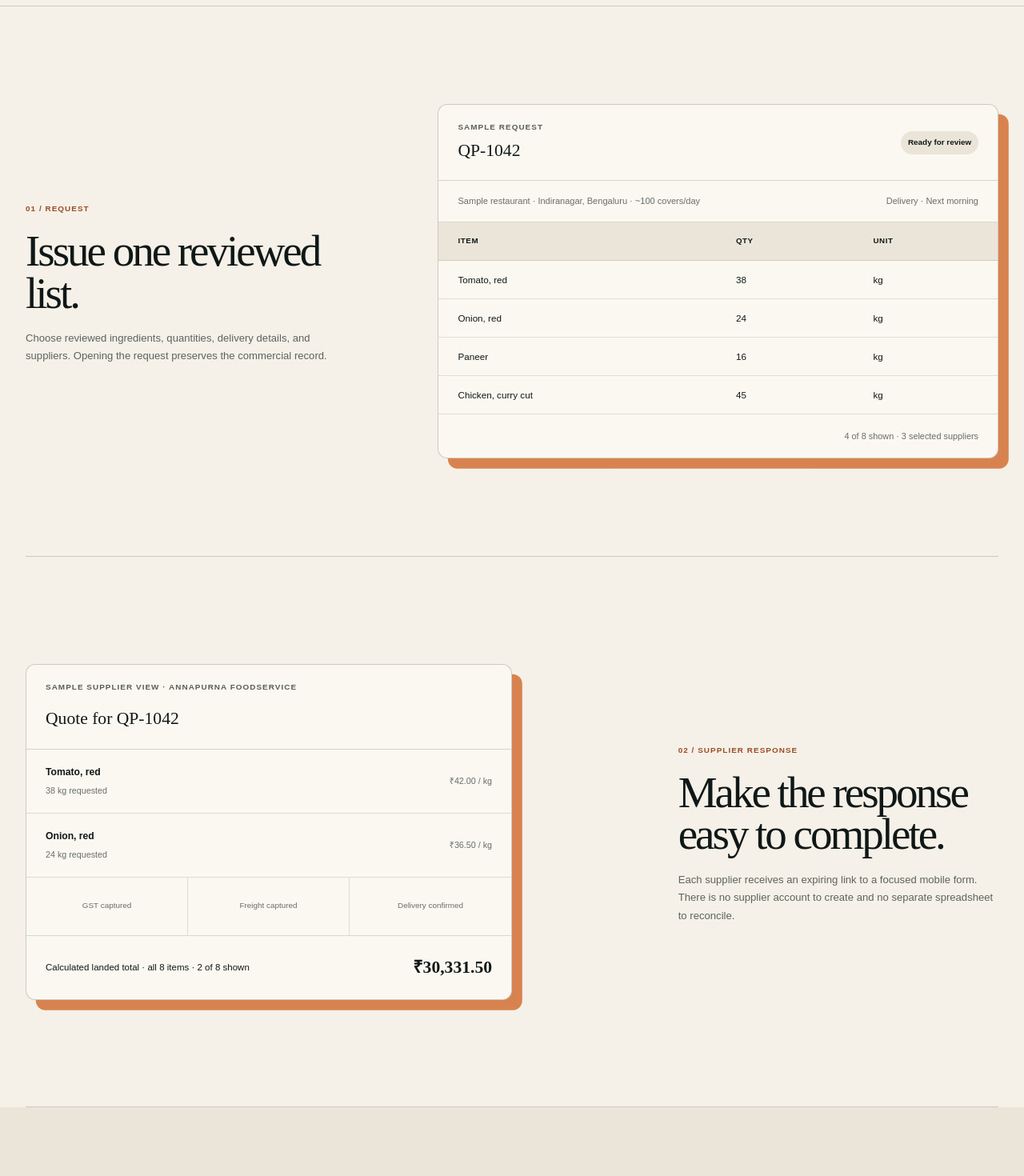
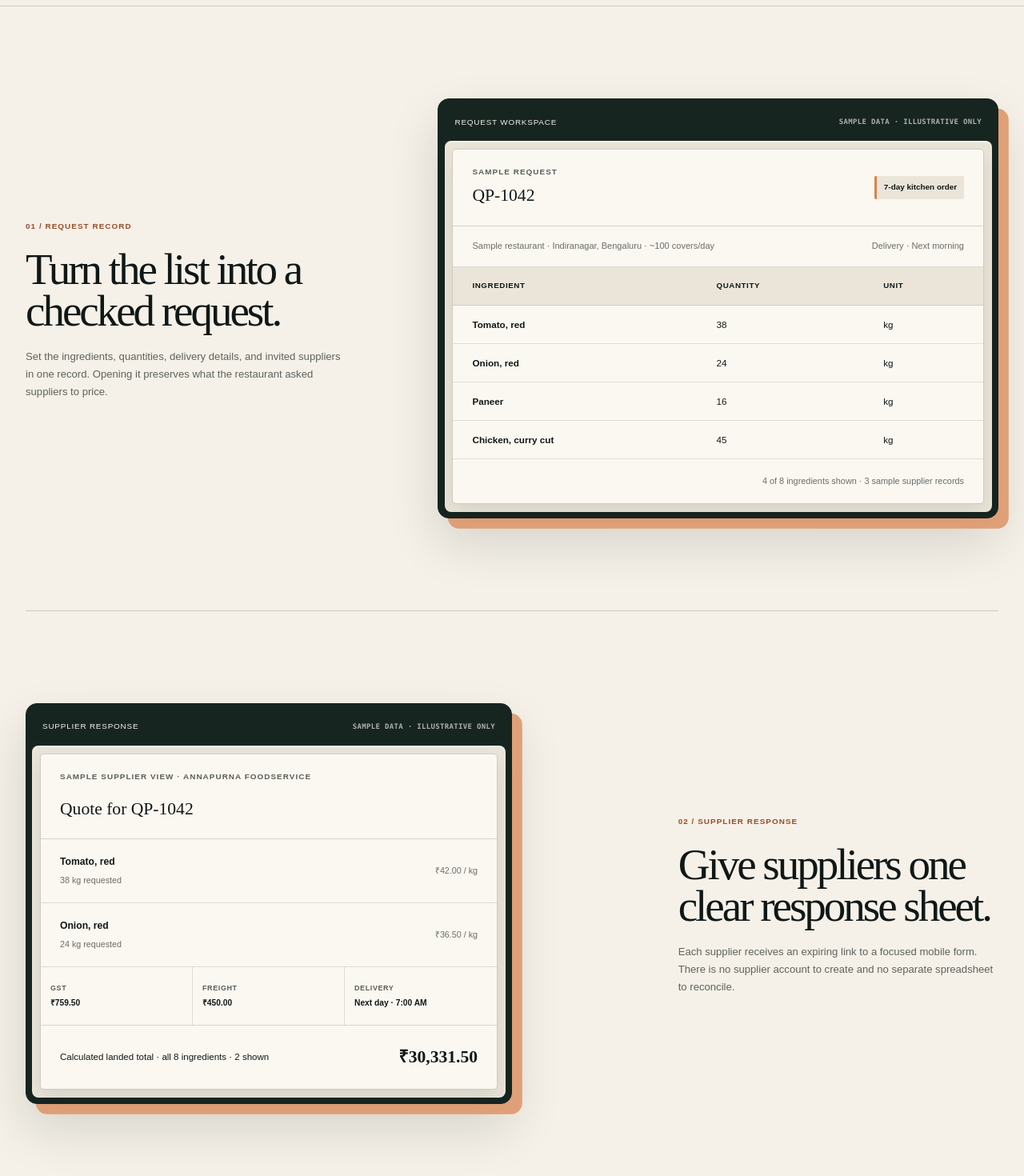
Before and after one commit to Utsavd7/AutoRFP-Automated-Ingredient-Procurement-System, a Next.js app: page /product in a window 1280 px wide. Shown: the part 660-2130 px from the top of the page at 80% size. Built offline with nearby package versions, Linux system fonts and the light colour scheme; no server answers.

Commit message:
style: unify public and product surfaces

```diff
--- a/src/app/globals.css
+++ b/src/app/globals.css
@@ -983,12 +983,58 @@ textarea {
 .tour-step__copy p { max-width: 30rem; margin: 0; color: color-mix(in srgb, var(--ink) 66%, transparent); font-size: 0.82rem; line-height: 1.7; }
 .tour-index { color: var(--copper-text); }
 
+.tour-product {
+  min-width: 0;
+  padding: 0.45rem;
+  border: 1px solid var(--raised-ink);
+  border-radius: 14px;
+  background: var(--raised-ink);
+  box-shadow:
+    0.8rem 0.8rem 0 color-mix(in srgb, var(--copper) 74%, var(--stone)),
+    0 1.8rem 4rem color-mix(in srgb, var(--ink) 14%, transparent);
+}
+
+.tour-product--supplier { max-width: 38rem; }
+
+.tour-product__bar {
+  min-height: 2.8rem;
+  display: flex;
+  align-items: center;
+  justify-content: space-between;
+  gap: 1rem;
+  padding: 0.55rem 0.8rem 0.65rem;
+  color: var(--stone);
+  font-size: 0.62rem;
+  letter-spacing: 0.08em;
+  text-transform: uppercase;
+}
+
+.tour-product__bar strong {
+  color: color-mix(in srgb, var(--stone) 68%, transparent);
+  font-family: var(--font-mono);
+  font-size: 0.56rem;
+  font-weight: 620;
+  letter-spacing: 0.04em;
+  text-align: right;
+}
+
+.tour-product__surface {
+  min-width: 0;
+  padding: 0.55rem;
+  border: 1px solid color-mix(in srgb, var(--stone) 22%, transparent);
+  border-radius: 8px;
+  background: var(--soft-stone);
+  box-shadow: 0 1px 0 rgba(255, 255, 255, 0.58) inset;
+}
+
 .tour-record,
 .supplier-sheet {
   border: 1px solid color-mix(in srgb, var(--ink) 20%, transparent);
-  border-radius: 12px;
+  border-radius: 5px;
   background: #FBF8F1;
-  box-shadow: 0.8rem 0.8rem 0 var(--copper);
+  box-shadow:
+    0 1px 0 rgba(255, 255, 255, 0.85) inset,
+    0 0.65rem 1.6rem color-mix(in srgb, var(--ink) 9%, transparent);
 }
 
 .tour-record header,
@@ -1011,7 +1057,8 @@ textarea {
   display: inline-flex;
   align-items: center;
   padding: 0.25rem 0.55rem;
-  border-radius: 999px;
+  border-left: 3px solid var(--copper);
+  border-radius: 2px;
   background: var(--soft-stone);
   color: var(--ink) !important;
   letter-spacing: 0 !important;
@@ -1032,16 +1079,19 @@ textarea {
 
 .tour-record table { width: 100%; border-collapse: collapse; font-size: 0.73rem; }
 .tour-record th, .tour-record td { height: 3rem; padding: 0.65rem 1.5rem; border-bottom: 1px solid color-mix(in srgb, var(--ink) 12%, transparent); text-align: left; }
-.tour-record th { background: var(--soft-stone); font-size: 0.61rem; letter-spacing: 0.06em; text-transform: uppercase; }
+.tour-record thead th { background: var(--soft-stone); font-size: 0.61rem; letter-spacing: 0.06em; text-transform: uppercase; }
+.tour-record tbody th { font-size: inherit; font-weight: 700; }
 .tour-record footer { min-height: 3.4rem; display: flex; align-items: center; justify-content: flex-end; padding: 0.7rem 1.5rem; color: color-mix(in srgb, var(--ink) 62%, transparent); font-size: 0.68rem; }
 
-.supplier-sheet { max-width: 38rem; }
+.supplier-sheet { max-width: none; }
 .supplier-sheet header { align-items: flex-start; flex-direction: column; }
 .supplier-line { min-height: 5rem; display: flex; align-items: center; justify-content: space-between; gap: 1rem; padding: 1rem 1.5rem; border-bottom: 1px solid color-mix(in srgb, var(--ink) 13%, transparent); font-size: 0.76rem; }
 .supplier-line > div { display: grid; gap: 0.35rem; }
 .supplier-line span { color: color-mix(in srgb, var(--ink) 62%, transparent); font-size: 0.67rem; }
 .supplier-fields { display: grid; grid-template-columns: repeat(3, 1fr); }
-.supplier-fields span { min-height: 4.5rem; display: grid; place-items: center; padding: 0.75rem; border-right: 1px solid color-mix(in srgb, var(--ink) 13%, transparent); color: color-mix(in srgb, var(--ink) 62%, transparent); font-size: 0.62rem; text-align: center; }
+.supplier-fields > span { min-height: 4.5rem; display: grid; align-content: center; gap: 0.25rem; padding: 0.75rem; border-right: 1px solid color-mix(in srgb, var(--ink) 13%, transparent); text-align: left; }
+.supplier-fields small { color: var(--ink-label); font-size: 0.56rem; font-weight: 720; letter-spacing: 0.07em; text-transform: uppercase; }
+.supplier-fields strong { color: var(--ink); font-size: 0.64rem; font-weight: 700; line-height: 1.35; }
 .supplier-fields span:last-child { border-right: 0; }
 .supplier-sheet footer { min-height: 5rem; display: flex; align-items: center; justify-content: space-between; gap: 1rem; padding: 1rem 1.5rem; border-top: 1px solid color-mix(in srgb, var(--ink) 15%, transparent); font-size: 0.72rem; }
 .supplier-total__meta { min-width: 0; line-height: 1.45; }
@@ -1049,6 +1099,8 @@ textarea {
 .supplier-sheet footer strong { font-family: var(--font-display); font-size: 1.35rem; }
 
 .sample-ledger--compact { box-shadow: none; }
+.tour-product--comparison .tour-product__surface { padding: 0.4rem; }
+.tour-product--comparison .sample-ledger--compact { overflow: hidden; border-radius: 5px; }
 .sample-ledger--compact .sample-ledger__heading { padding: 1.5rem; }
 .sample-ledger--compact .sample-ledger__heading h2 { font-size: 2rem; }
 
@@ -1192,10 +1244,13 @@ textarea {
   .public-footer__legal { align-items: flex-start; flex-direction: column; justify-content: center; gap: 0.35rem; padding-block: 1rem; }
   .product-hero__intro { grid-template-columns: 1fr; gap: 1rem; }
   .tour-step--comparison { width: 100%; padding-inline: 0.375rem; }
-  .tour-record,
-  .supplier-sheet { box-shadow: 0.45rem 0.45rem 0 var(--copper); }
+  .tour-product { box-shadow: 0.45rem 0.45rem 0 color-mix(in srgb, var(--copper) 74%, var(--stone)); }
+  .tour-product__bar { align-items: flex-start; flex-direction: column; gap: 0.15rem; }
+  .tour-product__bar strong { text-align: left; }
+  .tour-record header { align-items: flex-start; flex-direction: column; }
+  .tour-record__meta { align-items: flex-start; flex-direction: column; }
   .supplier-fields { grid-template-columns: 1fr; }
-  .supplier-fields span { min-height: 3rem; border-right: 0; border-bottom: 1px solid color-mix(in srgb, var(--ink) 13%, transparent); }
+  .supplier-fields > span { min-height: 3rem; border-right: 0; border-bottom: 1px solid color-mix(in srgb, var(--ink) 13%, transparent); }
   .supplier-fields span:last-child { border-bottom: 0; }
   .supplier-sheet footer { flex-direction: column; align-items: flex-start; gap: 0.4rem; }
   .product-principles dl div,
--- a/src/components/auth/AuthExperience.module.css
+++ b/src/components/auth/AuthExperience.module.css
@@ -5,12 +5,7 @@
   min-height: 100dvh;
   overflow: hidden;
   position: relative;
-  background:
-    radial-gradient(circle at 78% 12%, rgba(216, 131, 79, 0.14), transparent 28rem),
-    linear-gradient(rgba(16, 24, 23, 0.035) 1px, transparent 1px),
-    linear-gradient(90deg, rgba(16, 24, 23, 0.035) 1px, transparent 1px),
-    var(--stone);
-  background-size: auto, 3.5rem 3.5rem, 3.5rem 3.5rem, auto;
+  background: var(--stone);
 }
 
 .page::after {
@@ -73,6 +68,8 @@
 }
 
 .headerLink:hover { color: var(--copper-text); }
+.headerLink:focus-visible,
+.homeLink:focus-visible { border-radius: 0.2rem; }
 
 .layout {
   display: grid;
@@ -156,10 +153,11 @@
 .sheet {
   overflow: hidden;
   border: 1px solid rgba(16, 24, 23, 0.26);
-  border-radius: 1rem;
+  border-radius: 0.75rem;
   background: var(--auth-paper);
   box-shadow:
     0 1px 0 rgba(255, 255, 255, 0.85) inset,
+    0.55rem 0.55rem 0 rgba(216, 131, 79, 0.42),
     0 2rem 5rem rgba(63, 44, 29, 0.14);
   animation: sheetEnter 200ms cubic-bezier(0.16, 1, 0.3, 1) both;
 }
@@ -168,7 +166,7 @@
   content: "";
   display: block;
   height: 0.3rem;
-  background: linear-gradient(90deg, var(--copper) 0 22%, var(--ink) 22% 100%);
+  background: var(--copper);
 }
 
 .sheetHeader {
@@ -176,8 +174,9 @@
   justify-content: space-between;
   gap: 1rem;
   padding: 1.15rem clamp(1.25rem, 4vw, 2.5rem);
-  border-bottom: 1px solid var(--auth-rule);
-  color: var(--auth-muted);
+  border-bottom: 1px solid var(--ink);
+  background: var(--raised-ink);
+  color: rgba(245, 241, 232, 0.68);
   font-family: var(--font-mono);
   font-size: 0.61rem;
   letter-spacing: 0.08em;
@@ -191,13 +190,50 @@
 }
 
 .sheetHeader strong {
-  color: var(--ink);
+  color: var(--stone);
   font-family: var(--font-ui);
   font-size: 0.7rem;
   font-weight: 800;
 }
 
-.form { padding: clamp(1.5rem, 4vw, 2.5rem); }
+.pilotNotice {
+  margin: clamp(1.25rem, 4vw, 2rem) clamp(1.25rem, 4vw, 2.5rem) 0;
+  padding: 1rem 1.1rem 1.05rem;
+  border: 1px solid var(--auth-rule);
+  border-left: 0.25rem solid var(--copper);
+  border-radius: 0.25rem;
+  background: var(--soft-stone);
+}
+
+.pilotNotice > strong {
+  color: var(--ink);
+  font-family: var(--font-display);
+  font-size: 1.05rem;
+  font-weight: 580;
+}
+
+.pilotNotice ul {
+  margin: 0.75rem 0 0;
+  padding: 0;
+  display: grid;
+  grid-template-columns: repeat(3, minmax(0, 1fr));
+  list-style: none;
+}
+
+.pilotNotice li {
+  min-width: 0;
+  padding: 0.15rem 0.85rem;
+  border-left: 1px solid var(--auth-rule);
+  color: var(--auth-muted);
+  font-size: 0.66rem;
+  font-weight: 650;
+  line-height: 1.5;
+}
+
+.pilotNotice li:first-child { padding-left: 0; border-left: 0; }
+.pilotNotice li:last-child { padding-right: 0; }
+
+.form { padding: clamp(1.5rem, 4vw, 2.5rem); padding-top: 1.6rem; }
 
 .formIntro {
   display: grid;
@@ -275,7 +311,7 @@
   width: 100%;
   min-height: 3rem;
   border: 1px solid rgba(16, 24, 23, 0.26);
-  border-radius: 0.5rem;
+  border-radius: 0.3rem;
   background: rgba(255, 255, 255, 0.58);
   color: var(--ink);
   padding: 0.72rem 0.85rem;
@@ -462,6 +498,10 @@
   .introduction { margin-top: 1.35rem; }
   .contextNote { margin-top: 1rem; }
   .sheet { border-radius: 0.75rem; }
+  .pilotNotice ul { grid-template-columns: 1fr; }
+  .pilotNotice li { padding: 0.6rem 0; border-left: 0; border-top: 1px solid var(--auth-rule); }
+  .pilotNotice li:first-child { padding-top: 0; border-top: 0; }
+  .pilotNotice li:last-child { padding-bottom: 0; }
   .formIntro { grid-template-columns: 1fr; gap: 0.8rem; }
 }
 
--- a/src/components/public/ProductTour.tsx
+++ b/src/components/public/ProductTour.tsx
@@ -6,58 +6,87 @@ import {
 } from '@/data/sample-procurement';
 
 export function ProductTour() {
+  const requestItems = restaurantSampleRequest.items.slice(0, 4);
+  const supplierItems = restaurantSampleRequest.items.slice(0, 2);
+
   return (
     <div className="product-tour">
       <section className="tour-step" aria-labelledby="tour-request-title">
         <div className="tour-step__copy">
-          <span className="tour-index">01 / Request</span>
-          <h2 id="tour-request-title">Issue one reviewed list.</h2>
-          <p>Choose reviewed ingredients, quantities, delivery details, and suppliers. Opening the request preserves the commercial record.</p>
+          <span className="tour-index">01 / Request record</span>
+          <h2 id="tour-request-title">Turn the list into a checked request.</h2>
+          <p>Set the ingredients, quantities, delivery details, and invited suppliers in one record. Opening it preserves what the restaurant asked suppliers to price.</p>
         </div>
-        <article className="tour-record" aria-label="Sample request">
+        <div className="tour-product" role="group" aria-label="Illustrative request workspace">
+          <div className="tour-product__bar">
+            <span>Request workspace</span>
+            <strong>Sample data · illustrative only</strong>
+          </div>
+          <div className="tour-product__surface">
+            <article className="tour-record" aria-label="Sample request record">
               <header>
                 <div><span>Sample request</span><strong>{restaurantSampleRequest.id}</strong></div>
-            <span className="record-state">Ready for review</span>
+                <span className="record-state">{restaurantSampleRequest.cadence}</span>
               </header>
               <div className="tour-record__meta"><span>Sample restaurant · {restaurantSampleRequest.context}</span><span>Delivery · {restaurantSampleRequest.delivery}</span></div>
               <table>
-            <thead><tr><th>Item</th><th>Qty</th><th>Unit</th></tr></thead>
-            <tbody>{restaurantSampleRequest.items.slice(0, 4).map((item) => <tr key={item.name}><td>{item.name}</td><td>{item.quantity}</td><td>{item.unit}</td></tr>)}</tbody>
+                <thead><tr><th scope="col">Ingredient</th><th scope="col">Quantity</th><th scope="col">Unit</th></tr></thead>
+                <tbody>{requestItems.map((item) => <tr key={item.name}><th scope="row">{item.name}</th><td>{item.quantity}</td><td>{item.unit}</td></tr>)}</tbody>
               </table>
-          <footer>4 of {restaurantSampleRequest.items.length} shown · {restaurantSampleQuotes.length} selected suppliers</footer>
+              <footer>{requestItems.length} of {restaurantSampleRequest.items.length} ingredients shown · {restaurantSampleQuotes.length} sample supplier records</footer>
             </article>
+          </div>
+        </div>
       </section>
 
       <section className="tour-step tour-step--reverse" aria-labelledby="tour-supplier-title">
         <div className="tour-step__copy">
           <span className="tour-index">02 / Supplier response</span>
-          <h2 id="tour-supplier-title">Make the response easy to complete.</h2>
+          <h2 id="tour-supplier-title">Give suppliers one clear response sheet.</h2>
           <p>Each supplier receives an expiring link to a focused mobile form. There is no supplier account to create and no separate spreadsheet to reconcile.</p>
         </div>
-        <article className="supplier-sheet" aria-label="Sample supplier view">
+        <div className="tour-product tour-product--supplier" role="group" aria-label="Illustrative supplier response workspace">
+          <div className="tour-product__bar">
+            <span>Supplier response</span>
+            <strong>Sample data · illustrative only</strong>
+          </div>
+          <div className="tour-product__surface">
+            <article className="supplier-sheet" aria-label="Sample supplier response">
               <header><span>Sample supplier view · {restaurantSampleQuotes[0].supplierName}</span><strong>Quote for {restaurantSampleRequest.id}</strong></header>
-          {restaurantSampleRequest.items.slice(0, 2).map((item) => (
+              {supplierItems.map((item) => (
                 <div className="supplier-line" key={item.name}>
                   <div><strong>{item.name}</strong><span>{item.quantity} {item.unit} requested</span></div>
                   <span>{formatSampleInr(item.sampleRatePaise)} / {item.unit}</span>
                 </div>
               ))}
-          <div className="supplier-fields"><span>GST captured</span><span>Freight captured</span><span>Delivery confirmed</span></div>
+              <div className="supplier-fields">
+                <span><small>GST</small><strong>{formatSampleInr(restaurantSampleQuotes[0].gstPaise)}</strong></span>
+                <span><small>Freight</small><strong>{formatSampleInr(restaurantSampleQuotes[0].freightPaise)}</strong></span>
+                <span><small>Delivery</small><strong>{restaurantSampleQuotes[0].delivery}</strong></span>
+              </div>
               <footer>
-            <span className="supplier-total__meta">Calculated landed total · all {restaurantSampleRequest.items.length} items · 2 of {restaurantSampleRequest.items.length} shown</span>
+                <span className="supplier-total__meta">Calculated landed total · all {restaurantSampleRequest.items.length} ingredients · {supplierItems.length} shown</span>
                 <strong className="supplier-total__amount">{formatSampleInr(restaurantSampleQuotes[0].totalPaise)}</strong>
               </footer>
             </article>
+          </div>
+        </div>
       </section>
 
       <section id="compare" className="tour-step tour-step--comparison" aria-labelledby="tour-comparison-title">
         <div className="tour-step__copy">
           <span className="tour-index">03 / Compare and award</span>
-          <h2 id="tour-comparison-title">Keep the decision accountable.</h2>
-          <p>Compare landed total, GST, delivery, coverage, and terms side by side. A person records the whole-basket or split award.</p>
+          <h2 id="tour-comparison-title">Compare the facts before you award.</h2>
+          <p>Review landed total, GST, delivery, coverage, and terms side by side. Your team records the whole-basket or split award; QuotePlate does not choose for you.</p>
         </div>
-        <div aria-label="Sample comparison">
+        <div className="tour-product tour-product--comparison" role="group" aria-label="Illustrative comparison workspace">
+          <div className="tour-product__bar">
+            <span>Comparison workspace</span>
+            <strong>Sample data · illustrative only</strong>
+          </div>
+          <div className="tour-product__surface">
             <SampleQuoteComparison compact />
+          </div>
         </div>
       </section>
     </div>
```
Also changed, not shown: src/app/(app)/app-shell.module.css (+49 -15 lines), src/components/auth/AuthPageShell.tsx (+8 -0 lines), src/components/overview/overview-workspace.module.css (+40 -15 lines), 1 other file (tests, documents, lock files or other folders). Lines whose indentation alone changed are shown as unchanged.
